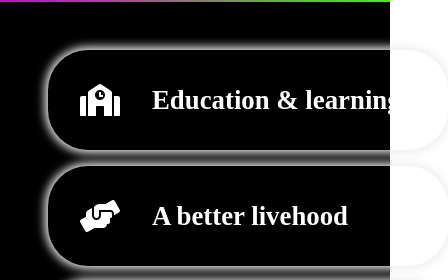
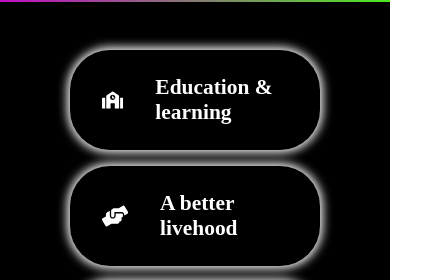
Before and after one commit to CodeCaptain-pratu/NGO_react_app, a React (Vite) app: page / in a window 390 px wide. Shown: the part 1249-1529 px from the top of the page, 448 px wide, since content can reach past the window. Built offline with nearby package versions, Linux system fonts and the light colour scheme.

Commit message:
modified the responsive-ness of website

```diff
--- a/src/index.css
+++ b/src/index.css
@@ -131,6 +131,8 @@
   .info-section {
     width: 100%;
     height: auto;
+    font-size: 1rem;
+    clip-path: polygon(0 0, 100% 0%, 100% 100%, 0% 100%);
   }
 }
 
@@ -174,6 +176,11 @@
   .social-section .social-icon {
     flex-direction: column;
     gap: 1rem;
+  }
+  .social-section .social-icon .icons {
+    width:250px;
+    height:100px;
+    font-size: 2rem;
   }
 }
 /* contact heading */
```
